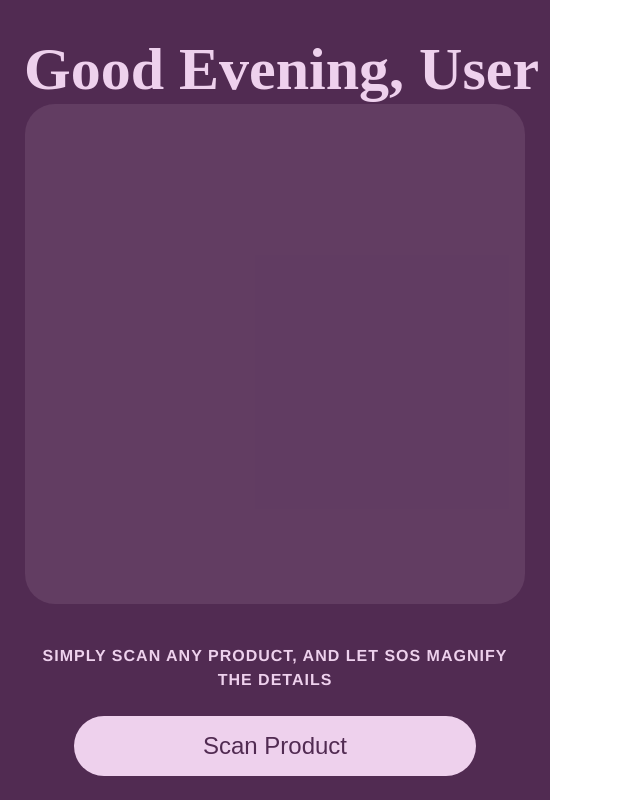
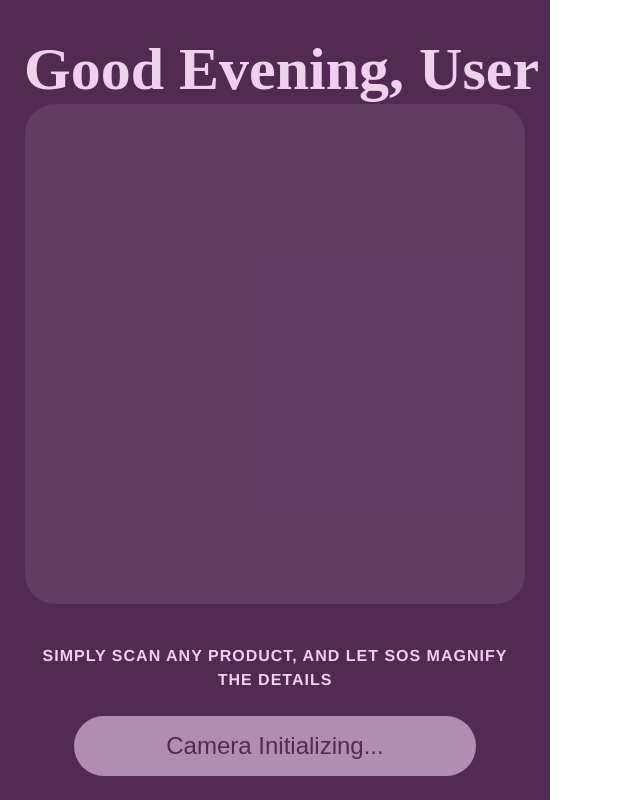
Before and after one commit to AbhinavBaiju/SOS, a React (Vite) app: page /dashboard in a window 1280 px wide. Shown: the whole page, without its empty margins (0-640 px from the left). Built offline with nearby package versions, Linux system fonts and the light colour scheme; no server answers.

Commit message:
Completed Backend for SOS

```diff
--- a/src/Dashboard.tsx
+++ b/src/Dashboard.tsx
@@ -68,7 +68,7 @@ function Dashboard({ userName = localStorage.getItem('userName') || 'User' }: Da
     };
   }, []);
 
-  const handleCapture = () => {
+  const handleCaptureAndScan = () => {
     if (!videoRef.current || !stream) {
       console.error('Camera capture failed:', {
         videoRef: videoRef.current ? 'exists' : 'missing',
@@ -103,6 +103,9 @@ function Dashboard({ userName = localStorage.getItem('userName') || 'User' }: Da
             blobUrl: blobUrl,
             timestamp: new Date().toISOString()
           });
+
+          // Immediately proceed to scan the captured image
+          handleScan(blobUrl);
         } else {
           throw new Error('Failed to create image blob');
         }
@@ -121,6 +124,9 @@ function Dashboard({ userName = localStorage.getItem('userName') || 'User' }: Da
     }
   };
 
+  // Original handleCapture function kept for reference
+  const handleCapture = handleCaptureAndScan;
+
   const getGreeting = () => {
     const hour = new Date().getHours();
     if (hour < 12) return 'Good Morning';
@@ -138,25 +144,31 @@ function Dashboard({ userName = localStorage.getItem('userName') || 'User' }: Da
     }
   }, [location]);
 
-  const handleScan = async () => {
+  const handleScan = async (imgUrl?: string) => {
+    const currentImageUrl = imgUrl || imagePreview;
+
     console.debug('Scan initiated', {
-      hasImagePreview: !!imagePreview,
+      hasImagePreview: !!currentImageUrl,
       hasApiKey: !!API_KEY,
       timestamp: new Date().toISOString()
     });
 
-    if (!imagePreview) {
+    if (!currentImageUrl) {
       console.warn('Scan attempted without image');
-      setError('Please capture an image first');
+      setError('No image available to scan');
+      setIsLoading(false);
       return;
     }
     if (!API_KEY) {
       console.error('API key missing');
       setError('API key is not configured');
+      setIsLoading(false);
       return;
     }
 
+    if (!isLoading) {
       setIsLoading(true);
+    }
     setError(null);
 
     try {
@@ -164,7 +176,7 @@ function Dashboard({ userName = localStorage.getItem('userName') || 'User' }: Da
       const model = genAI.getGenerativeModel({ model: 'gemini-1.5-flash' });
 
       console.debug('Fetching image blob from preview');
-      const response = await fetch(imagePreview);
+      const response = await fetch(currentImageUrl);
       if (!response.ok) {
         throw new Error(`Failed to fetch image: ${response.status} ${response.statusText}`);
       }
@@ -174,7 +186,6 @@ function Dashboard({ userName = localStorage.getItem('userName') || 'User' }: Da
         type: blob.type,
         timestamp: new Date().toISOString()
       });
-
       const xmlPrompt = `
 <SYSTEM_PROMPT>
 You are an environmental analysis AI that generates structured sustainability assessments.
@@ -210,20 +221,32 @@ Always return valid JSON using the exact template provided. Analyze both images
 </ProductAnalysisRequest>
 `;
 
+      // Convert ArrayBuffer to base64 safely using a more robust approach
       const imageBytes = await blob.arrayBuffer();
-      const base64Data = btoa(String.fromCharCode(...new Uint8Array(imageBytes)));
+      // Use a safer method to convert binary data to base64
+      const base64Data = await blobToBase64(blob);
       const imagePart = {
         inlineData: {
-          data: base64Data,
-          mimeType: 'image/jpeg'
+          data: base64Data.split(',')[1], // Remove the data URL prefix
+          mimeType: blob.type
         }
       };
 
+      // Helper function to safely convert blob to base64
+      function blobToBase64(blob: Blob): Promise<string> {
+        return new Promise((resolve, reject) => {
+          const reader = new FileReader();
+          reader.onload = () => resolve(reader.result as string);
+          reader.onerror = reject;
+          reader.readAsDataURL(blob);
+        });
+      }
+
       console.debug('Initiating Gemini API request with payload:', {
-        model: 'gemini-pro-vision',
+        model: 'gemini-1.5-flash', // Use the correct model name that matches the actual model being used
         prompt: xmlPrompt.replace(/\s+/g, ' ').substring(0, 200) + '...',
         imageMetadata: {
-          mimeType: 'image/jpeg',
+          mimeType: blob.type, // Use the actual blob type instead of hardcoding
           dataLength: base64Data.length
         }
       });
@@ -257,7 +280,7 @@ Always return valid JSON using the exact template provided. Analyze both images
 
         navigate('/scan', {
           state: {
-            imageData: imagePreview,
+            imageData: currentImageUrl, // Use currentImageUrl instead of imagePreview
             sustainabilityData: sustainabilityData,
             error: null
           }
@@ -286,11 +309,15 @@ Always return valid JSON using the exact template provided. Analyze both images
           errorMessage = 'Invalid API configuration. Please check credentials.';
         } else if (error.message.includes('deprecated')) {
           errorMessage = 'API version error: The model version is not supported.';
+        } else if (error.message.includes('Provided image is not valid')) {
+          errorMessage = 'The image format is not supported. Please try capturing a clearer image.';
+        } else if (error.message.includes('Bad Request')) {
+          errorMessage = 'The API rejected the request. Please try with a different image.';
         }
       }
       navigate('/scan', {
         state: {
-          imageData: imagePreview,
+          imageData: currentImageUrl, // Use currentImageUrl instead of imagePreview
           error: errorMessage
         }
       });
@@ -317,13 +344,6 @@ Always return valid JSON using the exact template provided. Analyze both images
                 className="preview-image"
                 style={{ transform: 'scaleX(-1)' }}
               />
-              <button
-                className="capture-button"
-                onClick={handleCapture}
-                disabled={!stream}
-              >
-                Capture Image
-              </button>
             </>
           ) : (
             <div className="camera-placeholder">
@@ -337,13 +357,30 @@ Always return valid JSON using the exact template provided. Analyze both images
           SIMPLY SCAN ANY PRODUCT, AND LET SOS MAGNIFY THE DETAILS
         </p>
         {error && <p className="error-message">{error}</p>}
+        {stream ? (
           <button
             className="scan-button"
-          onClick={handleScan}
+            onClick={handleCaptureAndScan}
+            disabled={!stream || isLoading}
+          >
+            {isLoading ? 'Analyzing...' : 'Capture & Analyze'}
+          </button>
+        ) : imagePreview ? (
+          <button
+            className="scan-button"
+            onClick={() => handleScan()}
             disabled={isLoading}
           >
-          {isLoading ? 'Analyzing...' : 'Scan Product'}
+            {isLoading ? 'Analyzing...' : 'Analyze Product'}
           </button>
+        ) : (
+          <button
+            className="scan-button"
+            disabled={true}
+          >
+            Camera Initializing...
+          </button>
+        )}
       </div>
     </div>
   );
```
Lines whose indentation alone changed are shown as unchanged.
